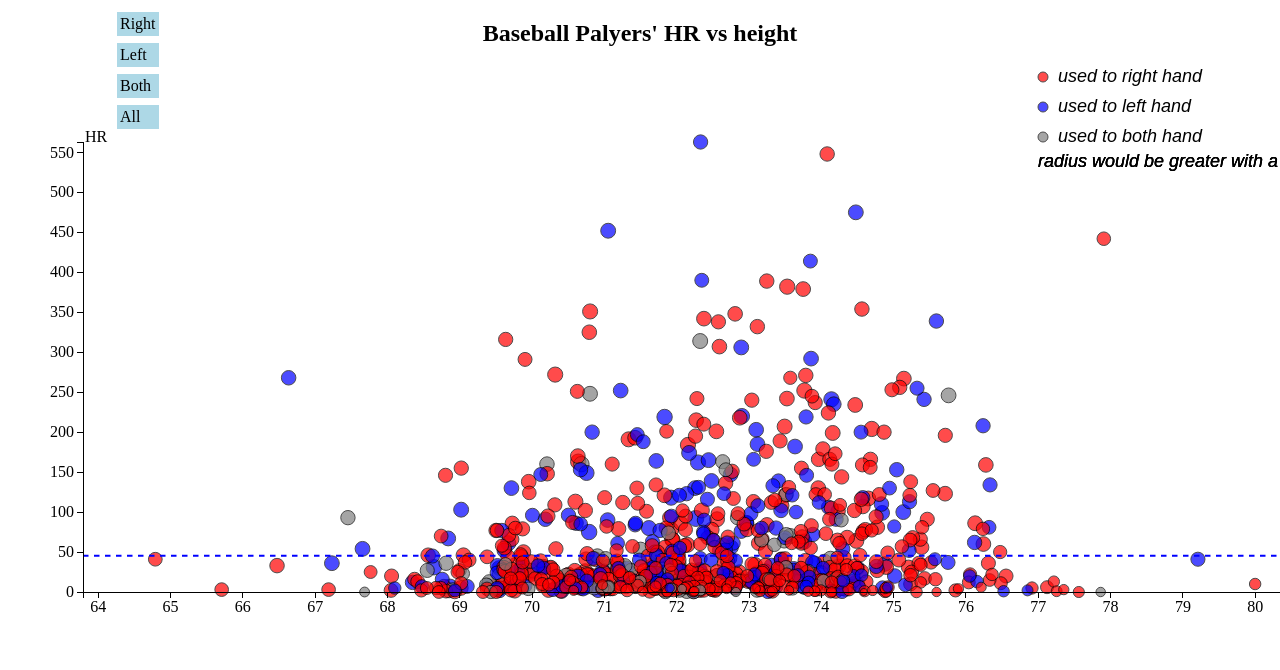
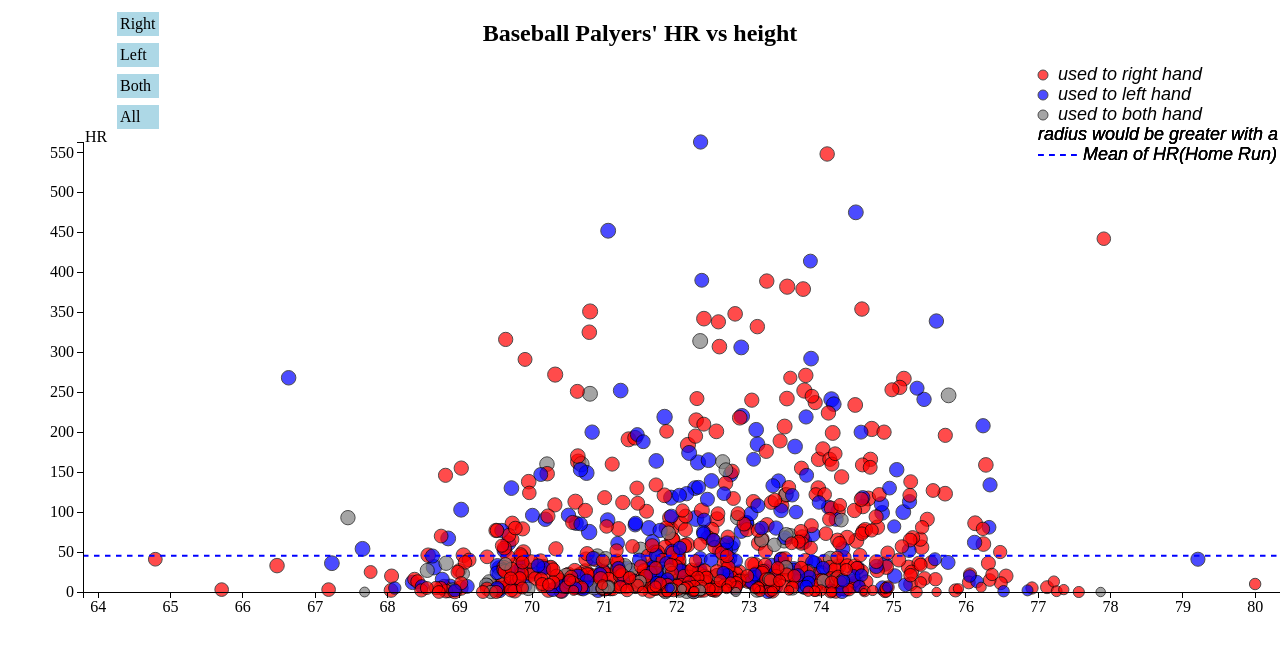
Before and after one commit to Thatwho/baseball-data, a plain HTML site: page index.html in a window 1280 px wide. Shown: the top 670 px of the page. Drawn offline with nearby package versions, Linux system fonts and the light colour scheme.

Commit message:
append legend of mean line

```diff
--- a/index.html
+++ b/index.html
@@ -174,6 +174,7 @@
                                 d3.select('.meantext')
                                   .remove()
                               });
+          debugger;
         }
 
         function plot(new_data) {
@@ -207,7 +208,7 @@
 
           var legend = svg.append('g')
                           .attr('class', 'legend')
-                          .attr('transform', 'translate('+ (width - 300) + ', ' + 10 + ')')
+                          .attr('transform', 'translate('+ (width - 300) + ', ' + 8 + ')')
                           .selectAll('g')
                           .data(legend_content)
                           .enter()
@@ -215,7 +216,7 @@
 
           legend.append('circle')
                 .attr('cy', function(d,i) {
-                  return i * 30
+                  return i * 20
                 })
                 .attr('cx', 10)
                 .attr('r', 5)
@@ -224,7 +225,7 @@
           legend.append('text')
                 .attr('class', 'legend_text')
                 .attr("y",function(d, i) {
-                  return i * 30 + 5;
+                  return i * 20 + 5;
                 })
                 .attr("x", 25)
                 .text(function(d) {
@@ -233,9 +234,31 @@
 
           legend.append('text')
                 .attr('class', 'legend_text')
-                .attr('y', 90)
+                .attr('y', 65)
                 .attr('x', 5)
                 .text('radius would be greater with a greater avg')
+
+          var line_data = [{'x': 5, 'y': 80},
+                            {'x': 48, 'y': 80}];
+
+          var lineFunction = d3.svg.line()
+                                    .x(function(d) {return d['x'];})
+                                    .y(function(d) {return d['y'];})
+                                    .interpolate('linear');
+
+          var lineGraph = legend.append("path")
+                              .attr("d", lineFunction(line_data))
+                              .attr('class', 'legend_line')
+                              .attr("stroke", "blue")
+                              .attr("stroke-width", 2)
+                              .attr("stroke-dasharray", 5.5)
+                              .attr("fill", "none")
+
+          legend.append('text')
+                .attr('class', 'legend_text')
+                .attr('y', 85)
+                .attr('x', 50)
+                .text('Mean of HR(Home Run)')
         }
 
         // Filter the data with the handedness
```
